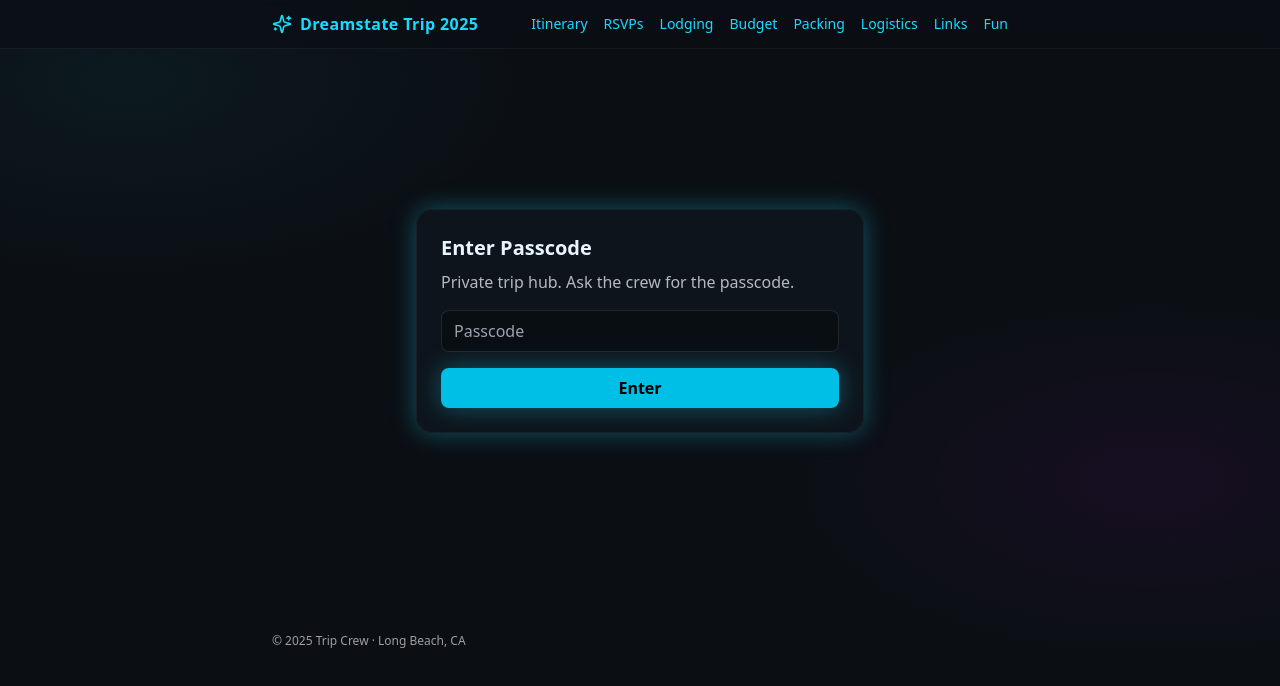
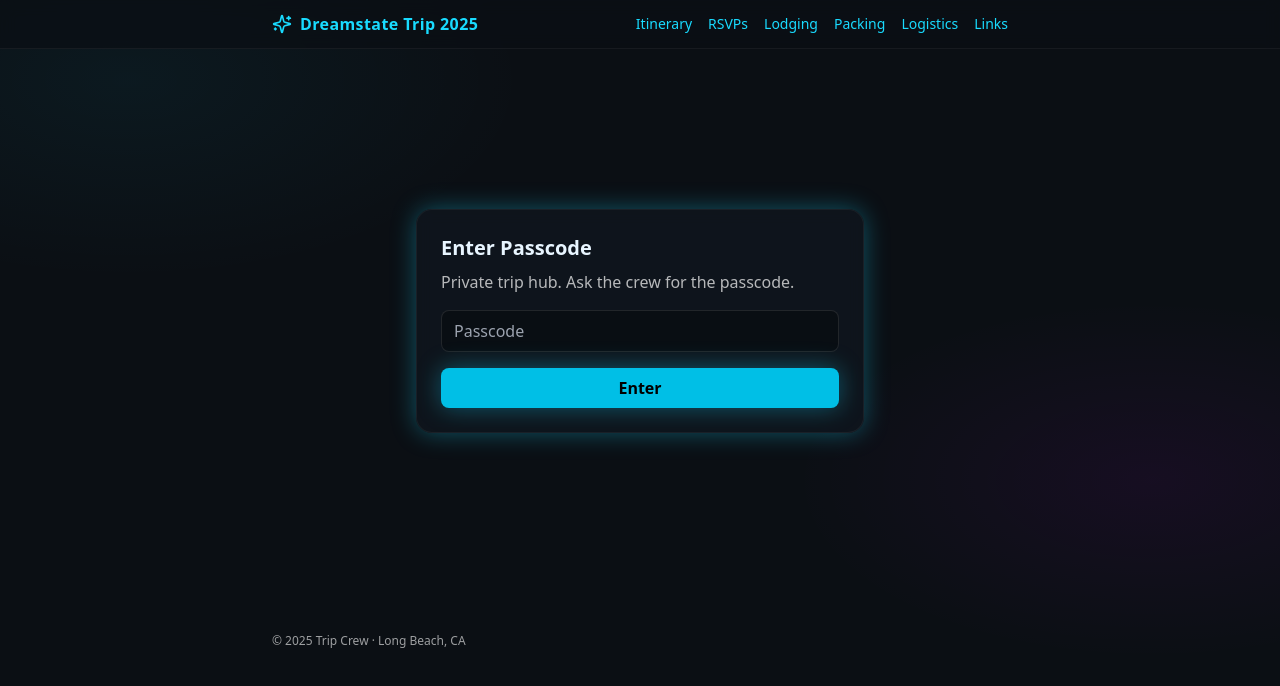
Before and after one commit to darxide007/dreamstate-trip-2025, a Next.js app: page / in a window 1280 px wide. Shown: the top 686 px of the page. Built offline with nearby package versions, Linux system fonts and the light colour scheme.

Commit message:
remove budget and fun links from nav

```diff
--- a/app/layout.tsx
+++ b/app/layout.tsx
@@ -20,13 +20,11 @@ export default function RootLayout({ children }: { children: React.ReactNode })
             </Link>
 			<div className="ml-auto flex gap-4 text-sm">
 			  <Link href="/itinerary">Itinerary</Link>
-			  <Link href="/rsvps">RSVPs</Link>          {/* ← add this line */}
+			  <Link href="/rsvps">RSVPs</Link>
 			  <Link href="/lodging">Lodging</Link>
-			  <Link href="/budget">Budget</Link>
 			  <Link href="/packing">Packing</Link>
 			  <Link href="/logistics">Logistics</Link>
 			  <Link href="/links">Links</Link>
-			  <Link href="/fun">Fun</Link>
 			</div>
           </nav>
         </header>
```
